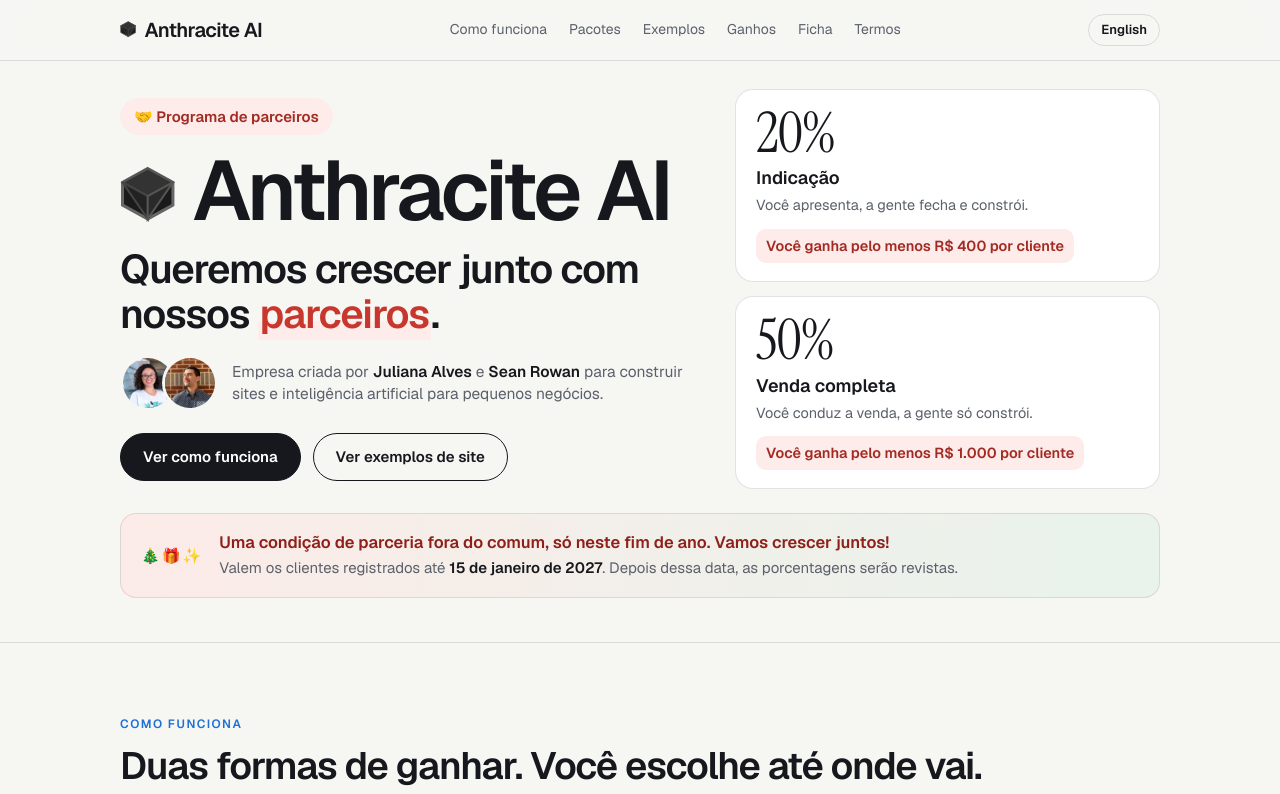
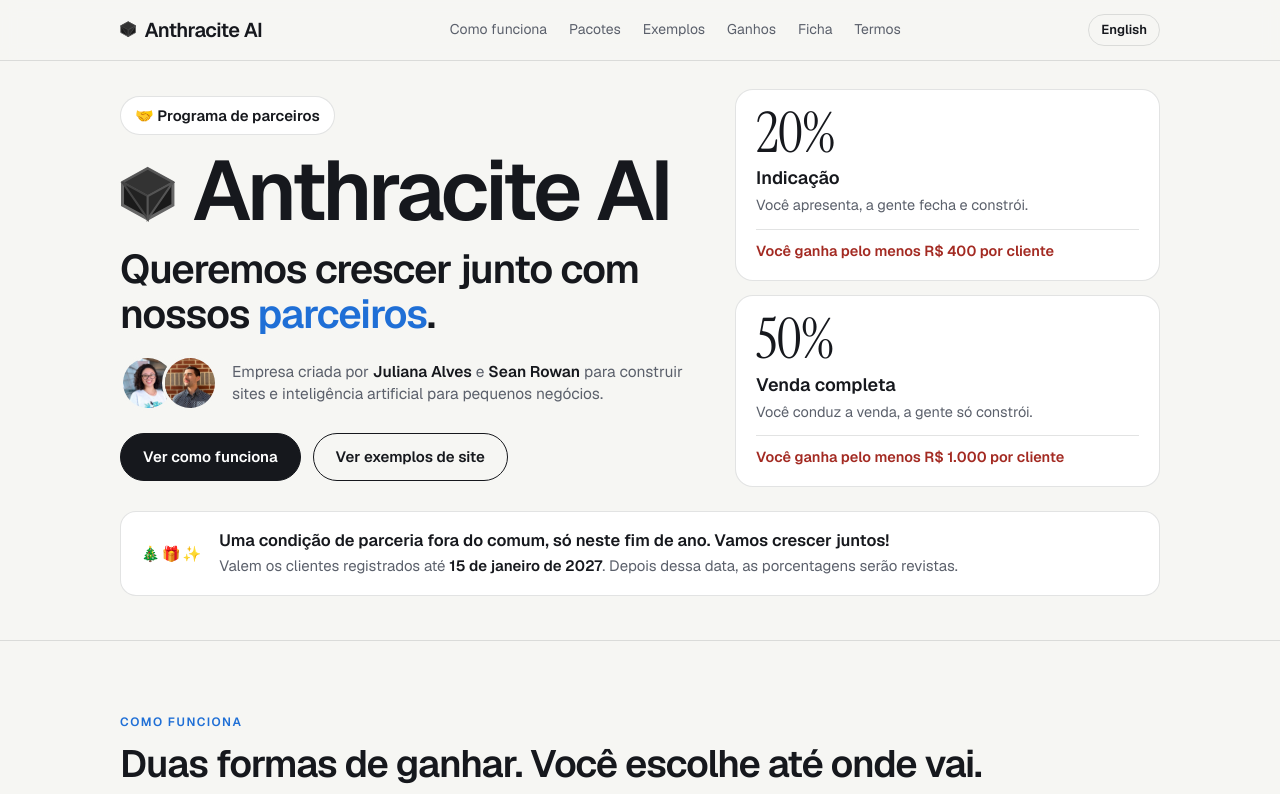
Before and after one commit to julianafalves/parceiros, a plain HTML site: page index.html in a window 1280 px wide. Shown: the top 794 px of the page. Drawn offline with Linux system fonts and the light colour scheme.

Commit message:
Menos vermelho no topo: só nas linhas de quanto o parceiro ganha

```diff
--- a/assets/site.css
+++ b/assets/site.css
@@ -87,11 +87,11 @@ ol.check li span { color: var(--muted); }
 .hero { padding: 28px 0 44px; border-top: 0; }
 .hero-grid { display: grid; grid-template-columns: 1.15fr .85fr; gap: 40px; align-items: center; }
 @media (max-width: 860px) { .hero-grid { grid-template-columns: 1fr; gap: 20px; } }
-.pill-partner { display: inline-flex; align-items: center; gap: 8px; font-size: 15px; font-weight: 600; padding: 7px 14px; border-radius: 999px; background: var(--red-soft); color: var(--red-deep); }
+.pill-partner { display: inline-flex; align-items: center; gap: 8px; font-size: 15px; font-weight: 600; padding: 7px 14px; border-radius: 999px; background: #fff; border: 1px solid var(--line); color: var(--coal); }
 .biglogo { display: flex; align-items: baseline; gap: .2em; font-weight: 600; letter-spacing: -.04em; line-height: 1; font-size: clamp(44px, 7.4vw, 84px); margin-top: 14px; white-space: nowrap; color: var(--coal); }
 .biglogo svg { width: .66em; height: .66em; position: relative; top: .02em; flex-shrink: 0; }
 .hero h1 { font-size: clamp(26px, 3.6vw, 40px); line-height: 1.12; letter-spacing: -.03em; margin: 14px 0 0; max-width: 560px; }
-.hl { color: var(--red); background: linear-gradient(transparent 64%, var(--red-soft) 64%); padding: 0 .05em; }
+.hl { color: var(--blue); }
 .founders { display: flex; align-items: center; gap: 14px; margin-top: 18px; }
 .faces { display: flex; flex-shrink: 0; }
 .faces img { width: 56px; height: 56px; border-radius: 50%; object-fit: cover; object-position: 50% 30%; border: 3px solid var(--fog); }
@@ -105,7 +105,7 @@ ol.check li span { color: var(--muted); }
 .tcard .big { font-size: 56px; }
 .tcard .tname { font-weight: 600; font-size: 18px; margin-top: 6px; }
 .tcard p { margin: 2px 0 0; color: var(--muted); font-size: 14.5px; }
-.tcard .earn { margin-top: 12px; display: inline-block; background: var(--red-soft); color: var(--red-deep); font-weight: 600; font-size: 14.5px; padding: 6px 10px; border-radius: 10px; }
+.tcard .earn { margin-top: 12px; padding-top: 10px; border-top: 1px solid var(--line); color: var(--red-deep); font-weight: 600; font-size: 14.5px; }
 @media (max-width: 860px) {
   .hero-tiers { grid-template-columns: 1fr 1fr; gap: 10px; }
   .hero-btns { display: none; }
@@ -113,11 +113,11 @@ ol.check li span { color: var(--muted); }
   .tcard .big { font-size: 42px; }
   .tcard .tname { font-size: 16px; }
   .tcard p { font-size: 13px; }
-  .tcard .earn { font-size: 13px; padding: 5px 8px; }
+  .tcard .earn { font-size: 13px; }
 }
-.xmas { display: flex; gap: 16px; align-items: center; background: linear-gradient(90deg, #fcebe8, #e8f3eb); border: 1px solid rgba(160, 40, 34, .14); border-radius: 16px; padding: 16px 20px; margin-top: 24px; }
+.xmas { display: flex; gap: 16px; align-items: center; background: #fff; border: 1px solid var(--line); border-radius: 16px; padding: 16px 20px; margin-top: 24px; }
 .xmas-icons { font-size: 28px; letter-spacing: 2px; flex-shrink: 0; }
-.xmas strong { display: block; font-size: 16.5px; color: #8f1f19; font-weight: 600; }
+.xmas strong { display: block; font-size: 16.5px; color: var(--coal); font-weight: 600; }
 .xmas span { color: var(--muted); font-size: 15px; }
 .xmas b { color: var(--coal); font-weight: 600; }
 @media (max-width: 560px) { .xmas { align-items: flex-start; padding: 14px 16px; } .xmas-icons { font-size: 22px; } }
@@ -125,7 +125,7 @@ ol.check li span { color: var(--muted); }
 /* package visuals */
 .pkg-visual { margin: 0; }
 .pkg-visual figcaption { font-size: 13.5px; color: var(--muted); margin-top: 10px; line-height: 1.45; }
-.tag-top { display: inline-block; font-size: 12px; font-weight: 600; padding: 3px 10px; border-radius: 999px; background: var(--red-soft); color: var(--red-deep); margin-bottom: 8px; }
+.tag-top { display: inline-block; font-size: 12px; font-weight: 600; padding: 3px 10px; border-radius: 999px; background: var(--fog); color: var(--coal); margin-bottom: 8px; }
 .pkg-combo { border: 2px solid var(--coal); }
 .chat { background: #f1f1ee; border-radius: 14px; padding: 12px; display: flex; flex-direction: column; gap: 8px; }
 .msg { max-width: 88%; padding: 8px 11px; border-radius: 12px; font-size: 13.5px; line-height: 1.35; background: #fff; border: 1px solid var(--line); }
```
